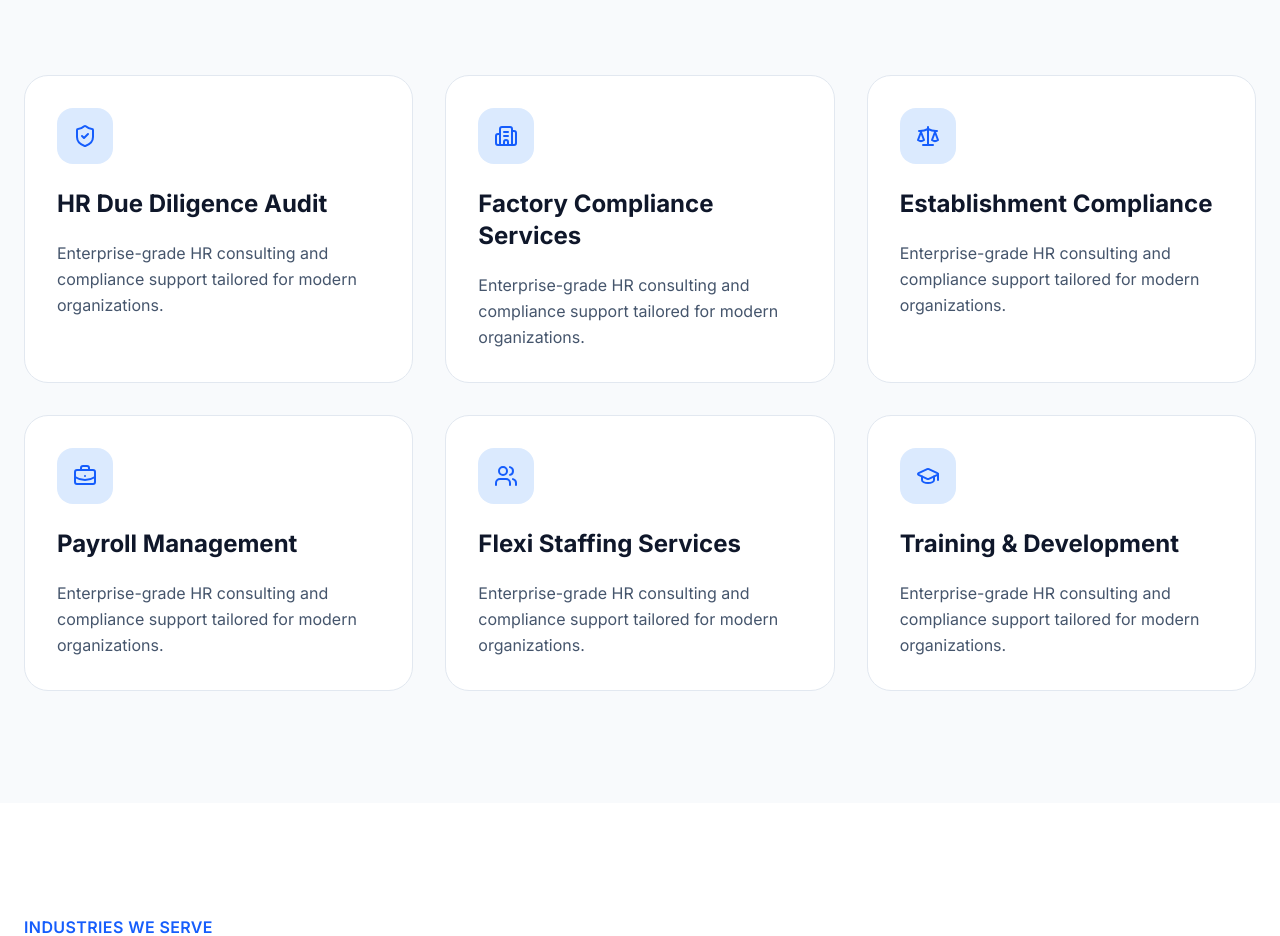
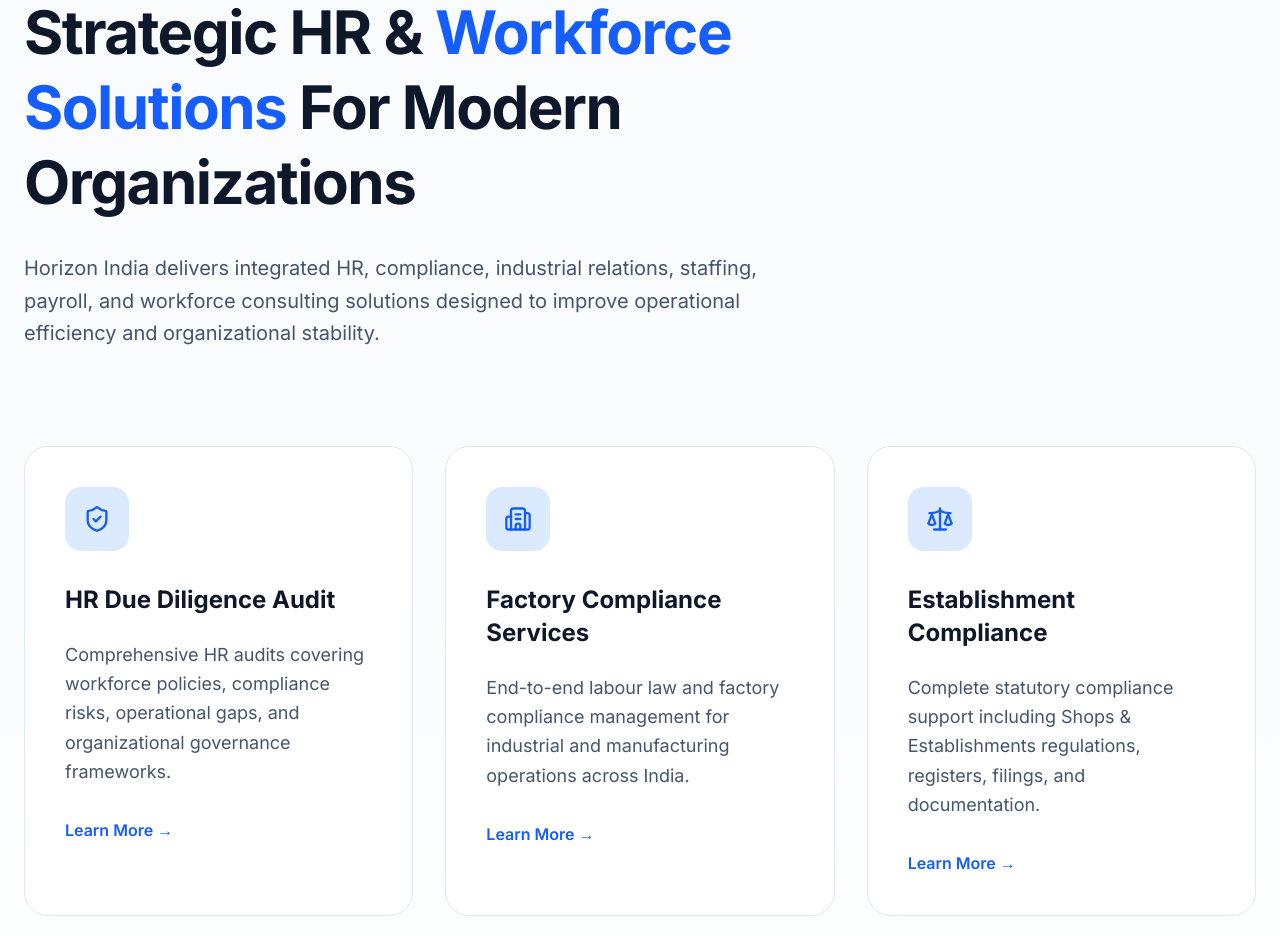
Before and after one commit to PrathameshPawar13/horizonindia, a Next.js app: page / in a window 1280 px wide. Shown: the part 2163-3099 px from the top of the page. Built offline with nearby package versions, Linux system fonts and the light colour scheme.

Commit message:
Improved branding and UI polish

```diff
--- a/sections/Services.tsx
+++ b/sections/Services.tsx
@@ -1,3 +1,7 @@
+"use client";
+
+import { motion } from "framer-motion";
+
 import {
   ShieldCheck,
   BriefcaseBusiness,
@@ -10,80 +14,148 @@
 const services = [
   {
     title: "HR Due Diligence Audit",
+    description:
+      "Comprehensive HR audits covering workforce policies, compliance risks, operational gaps, and organizational governance frameworks.",
     icon: ShieldCheck,
   },
+
   {
     title: "Factory Compliance Services",
+    description:
+      "End-to-end labour law and factory compliance management for industrial and manufacturing operations across India.",
     icon: Building2,
   },
+
   {
     title: "Establishment Compliance",
+    description:
+      "Complete statutory compliance support including Shops & Establishments regulations, registers, filings, and documentation.",
     icon: Scale,
   },
+
   {
     title: "Payroll Management",
+    description:
+      "Accurate payroll processing with EPF, ESIC, PT, LWF, statutory deductions, and compliance administration.",
     icon: BriefcaseBusiness,
   },
+
   {
     title: "Flexi Staffing Services",
+    description:
+      "Scalable workforce deployment solutions tailored to operational, seasonal, and project-based business requirements.",
     icon: Users,
   },
+
   {
     title: "Training & Development",
+    description:
+      "Professional capability development programs focused on workforce productivity, leadership, compliance, and HR excellence.",
     icon: GraduationCap,
   },
 ];
 
 export default function Services() {
   return (
-        <section id="services" className="py-28 bg-slate-50">
+    <section
+      id="services"
+      className="py-32 lg:py-40 bg-gradient-to-b from-slate-50 to-white"
+    >
+
       <div className="max-w-7xl mx-auto px-6">
 
-          <div className="mb-20">
+        {/* Heading */}
+        <motion.div
+          initial={{ opacity: 0, y: 40 }}
+          whileInView={{ opacity: 1, y: 0 }}
+          transition={{ duration: 0.7 }}
+          viewport={{ once: true }}
+          className="max-w-4xl mb-24"
+        >
 
-            <p className="text-blue-600 font-semibold uppercase mb-4 tracking-wide">
+          <p className="text-blue-600 font-semibold uppercase mb-4 tracking-[0.2em]">
             Services
           </p>
 
-            <h2 className="text-4xl lg:text-5xl font-bold">
-              Comprehensive HR Solutions
+          <h2 className="text-4xl md:text-5xl lg:text-6xl font-bold leading-tight mb-8 tracking-tight">
+
+            Strategic HR &
+            <span className="text-blue-600"> Workforce Solutions </span>
+            For Modern Organizations
+
           </h2>
+
+          <p className="text-slate-600 text-lg lg:text-xl leading-relaxed max-w-3xl">
+
+            Horizon India delivers integrated HR, compliance,
+            industrial relations, staffing, payroll, and workforce
+            consulting solutions designed to improve operational
+            efficiency and organizational stability.
+
+          </p>
+
+        </motion.div>
+
+        {/* Services Grid */}
+        <div className="grid md:grid-cols-2 xl:grid-cols-3 gap-8">
+
+          {services.map((service, index) => {
+            const Icon = service.icon;
+
+            return (
+              <motion.div
+                key={service.title}
+                initial={{ opacity: 0, y: 30 }}
+                whileInView={{ opacity: 1, y: 0 }}
+                transition={{
+                  duration: 0.5,
+                  delay: index * 0.1,
+                }}
+                viewport={{ once: true }}
+                className="group bg-white rounded-3xl border border-slate-200 p-10 hover:border-blue-200 hover:shadow-2xl hover:-translate-y-2 transition-all duration-500"
+              >
+
+                {/* Icon */}
+                <div className="w-16 h-16 rounded-2xl bg-blue-100 group-hover:bg-blue-600 transition-all duration-300 flex items-center justify-center mb-8">
+
+                  <Icon className="text-blue-600 group-hover:text-white transition-all duration-300 w-7 h-7" />
 
                 </div>
 
-          <div className="grid md:grid-cols-2 lg:grid-cols-3 gap-8">
+                {/* Title */}
+                <h3 className="text-2xl font-bold text-slate-900 mb-6 leading-snug">
 
-          {services.map((service) => {
-            const Icon = service.icon;
+                  {service.title}
 
-            return (
-              <div
-              key={service.title}
-                className="group bg-white rounded-3xl p-8 border border-slate-200 hover:border-blue-200 hover:shadow-2xl hover:-translate-y-2 transition-all duration-500"
+                </h3>
+
+                {/* Description */}
+                <p className="text-slate-600 leading-relaxed text-lg">
+
+                  {service.description}
+
+                </p>
+
+                {/* Learn More */}
+                <div className="mt-8">
+
+                  <a
+                    href="#contact"
+                    className="text-blue-600 font-semibold hover:text-blue-800 transition"
                   >
-
-  <div className="w-14 h-14 bg-blue-100 group-hover:bg-blue-600 transition-all duration-300 rounded-2xl mb-6 flex items-center justify-center">
-
-  <Icon className="text-blue-600 group-hover:text-white transition-all duration-300" />
+                    Learn More →
+                  </a>
 
                 </div>
 
-                <h3 className="text-2xl font-bold mb-5">
-                {service.title}
-                </h3>
-
-                <p className="text-slate-600 leading-relaxed">
-                  Enterprise-grade HR consulting and compliance support
-                  tailored for modern organizations.
-                </p>
-
-              </div>
+              </motion.div>
             );
           })}
 
         </div>
 
       </div>
+
     </section>
   );
 }
```
Lines whose indentation alone changed are shown as unchanged.
